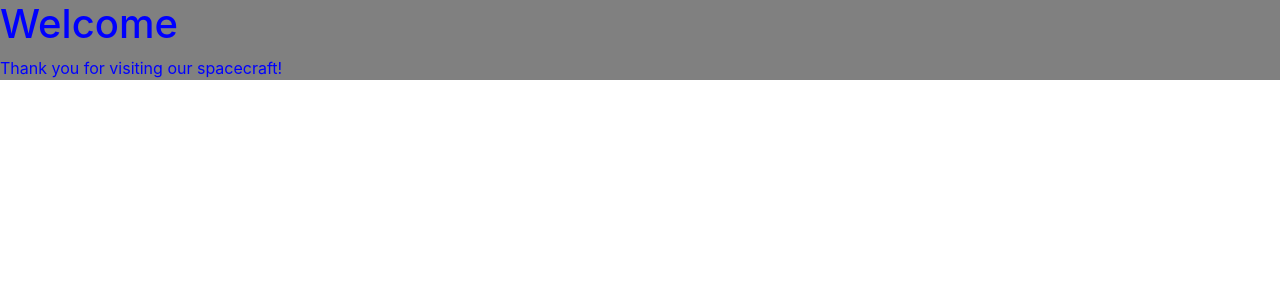
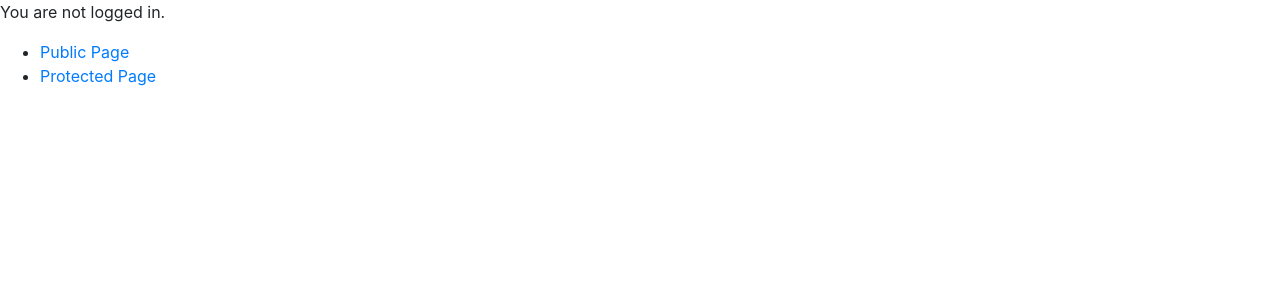
Before and after one commit to uddeepyalamanchili/React-customer-example, a React (Create React App) app: page /about in a window 1280 px wide. Shown: the top 300 px of the page. Built offline with nearby package versions, Linux system fonts and the light colour scheme.

Commit message:
adding the authorisation to login appjs

```diff
--- a/src/App.js
+++ b/src/App.js
@@ -1,3 +1,212 @@
+import React, { useContext, createContext, useState,useEffect } from "react";
+import {
+  BrowserRouter as Router,
+  Switch,
+  Route,
+  Link,
+  Redirect,
+  useHistory,
+  useLocation
+} from "react-router-dom";
+
+// This example has 3 pages: a public page, a protected
+// page, and a login screen. In order to see the protected
+// page, you must first login. Pretty standard stuff.
+//
+// First, visit the public page. Then, visit the protected
+// page. You're not yet logged in, so you are redirected
+// to the login page. After you login, you are redirected
+// back to the protected page.
+//
+// Notice the URL change each time. If you click the back
+// button at this point, would you expect to go back to the
+// login page? No! You're already logged in. Try it out,
+// and you'll see you go back to the page you visited
+// just *before* logging in, the public page.
+
+export default function App() {
+  return (
+    <ProvideAuth>
+      <Router>
+        <div>
+          <AuthButton />
+
+          <ul>
+            <li>
+              <Link to="/public">Public Page</Link>
+            </li>
+            <li>
+              <Link to="/protected">Protected Page</Link>
+            </li>
+          </ul>
+
+          <Switch>
+            <Route path="/public">
+              <PublicPage />
+            </Route>
+            <Route path="/login">
+              <LoginPage />
+            </Route>
+            <PrivateRoute path="/protected">
+              <ProtectedPage />
+            </PrivateRoute>
+          </Switch>
+        </div>
+      </Router>
+    </ProvideAuth>
+  );
+}
+
+const fakeAuth = {
+  isAuthenticated: false,
+  signin(cb) {
+    fakeAuth.isAuthenticated = true;
+    setTimeout(cb, 100); // fake async
+  },
+  signout(cb) {
+    fakeAuth.isAuthenticated = false;
+    setTimeout(cb, 100);
+  }
+};
+
+const authContext = createContext();
+
+function ProvideAuth({ children }) {
+  const auth = useProvideAuth();
+  return (
+    <authContext.Provider value={auth}>
+      {children}
+    </authContext.Provider>
+  );
+}
+
+function useAuth() {
+  return useContext(authContext);
+}
+
+function useProvideAuth() {
+  const [user, setUser] = useState('user');
+  useEffect(()=>{
+     console.log("first Call");
+     setUser(localStorage.getItem('user'));
+  })
+  const signin = cb => {
+    return fakeAuth.signin(() => {
+       console.log("signin");
+      setUser("user");
+      localStorage.setItem('user','admin@yara.com');
+      cb();
+    });
+  };
+
+  const signout = cb => {
+    return fakeAuth.signout(() => {
+      localStorage.removeItem('user');
+      setUser(null);
+      cb();
+    });
+  };
+  //setUser(localStorage.getItem('user'));
+ // var loginUser = localStorage.getItem('user');
+  return {
+    user,
+    signin,
+    signout
+  };
+}
+
+function AuthButton() {
+  let history = useHistory();
+  let auth = useAuth();
+
+  return auth.user ? (
+    <p>
+      Welcome!{" "}
+      <button
+        onClick={() => {
+          auth.signout(() => history.push("/"));
+        }}
+      >
+        Sign out
+      </button>
+    </p>
+  ) : (
+    <p>You are not logged in.</p>
+  );
+}
+
+// A wrapper for <Route> that redirects to the login
+// screen if you're not yet authenticated.
+function PrivateRoute({ children, ...rest }) {
+  let auth = useAuth();
+  return (
+    <Route
+      {...rest}
+      render={({ location }) =>
+        auth.user ? (
+          children
+        ) : (
+          <Redirect
+            to={{
+              pathname: "/login",
+              state: { from: location }
+            }}
+          />
+        )
+      }
+    />
+  );
+}
+
+function PublicPage() {
+  return <h3>Public</h3>;
+}
+
+function ProtectedPage() {
+  return <h3>Protected</h3>;
+}
+
+function LoginPage() {
+  let history = useHistory();
+  let location = useLocation();
+  let auth = useAuth();
+
+  let { from } = location.state || { from: { pathname: "/" } };
+  let login = () => {
+    auth.signin(() => {
+      history.replace(from);
+    });
+  };
+  return (
+    <div>
+      <p>You must log in to view the page at {from.pathname}</p>
+      <button onClick={login}>Log in</button>
+    </div>
+  );
+}
+
+/*
+
+export default  function App() {
+  return (
+    <Router>
+    <div style={{marginLeft:'20px',marginRight:'20px',}}>
+       <Switch>
+          <Route exact path='/' component={Login} />
+          <Route exact path='/login' component={Login} />
+          <Route exact path='/customer' component={Customer} />
+          <Route exact path='/customer/add' component={CustomerAdd} />
+          <Route exact path='/customer/edit/:id' component={CustomerAdd} />
+          <Route exact path='/temperature' component={Temperature} />
+          <Route exact path='/customer-app' component={CustomerApp} />
+          <Route exact path='/home' component={Home} />
+          <Route exact path='/about' component={About} />
+       </Switch>
+    </div>
+ </Router>
+  );
+}*/
+/*
 import React from 'react';
 import { BrowserRouter as Router, Switch, Route, Link } from 'react-router-dom';
 import Home from './containers/Home';
@@ -36,3 +245,4 @@
   );
 }
 export default App;
+*/
```
